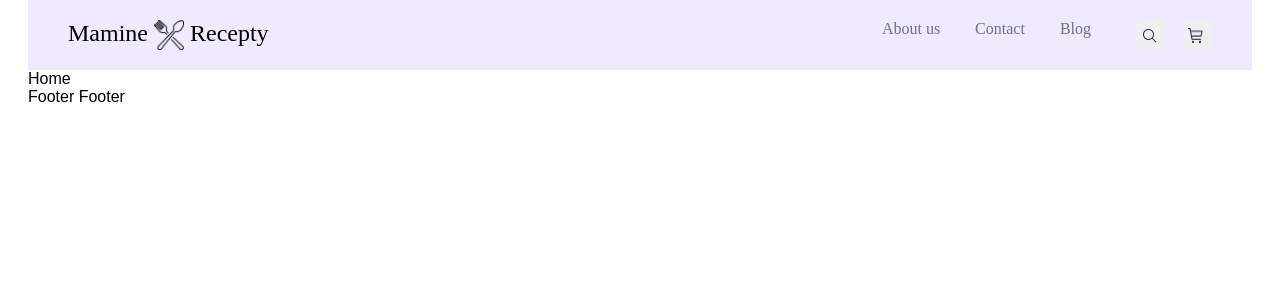
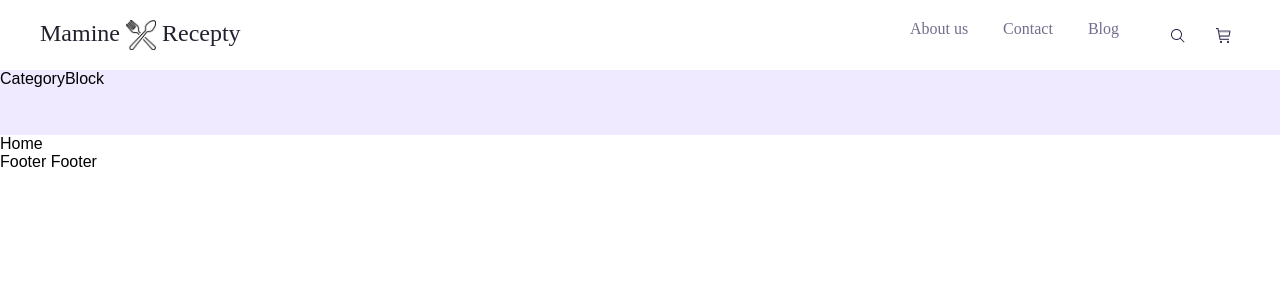
Before and after one commit to Medvedev245/eat-store, a React (Create React App) app: page / in a window 1280 px wide. Shown: the top 300 px of the page. Built offline with nearby package versions, Linux system fonts and the light colour scheme; no server answers.

Commit message:
add axios. add fech component

```diff
--- /dev/null
+++ b/src/components/CategoryBlock/CategoryBlock.jsx
@@ -0,0 +1,15 @@
+import React, { useEffect } from "react";
+import { SectionCategory } from "./CategoryBlock.styled";
+import axios from "axios";
+
+const CategoryBlock = () => {
+  useEffect(() => {
+    axios.get("https://dummyjson.com/recipes/tags").then((res) => {
+      console.log(res.data);
+    });
+  });
+
+  return <SectionCategory>CategoryBlock</SectionCategory>;
+};
+
+export default CategoryBlock;
--- /dev/null
+++ b/src/components/CategoryBlock/CategoryBlock.styled.js
@@ -0,0 +1,11 @@
+// import { Link } from "react-router-dom";
+import styled from "styled-components";
+
+export const SectionCategory = styled.section`
+  height: 65px;
+  width: 100vw;
+  background-color: #efeaff;
+
+  @media screen and (max-width: 767px) {
+  }
+`;
--- a/src/components/Header/Header.jsx
+++ b/src/components/Header/Header.jsx
@@ -34,11 +34,13 @@ const Header = () => {
   return (
     <ComponentHeader>
       <div>
-        <TitleSpan>
-          Mamine
-          <ImgLogo src={MyIcone} alt="MyIcone" />
-          Recepty
-        </TitleSpan>
+        <LinkItem to="/">
+          <TitleSpan>
+            Mamine
+            <ImgLogo src={MyIcone} alt="MyIcone" />
+            Recepty
+          </TitleSpan>
+        </LinkItem>
       </div>
       <LinksBlock>
         <NavBar isOpen={isOpen}>
--- a/src/components/Header/Header.styled.js
+++ b/src/components/Header/Header.styled.js
@@ -2,7 +2,7 @@ import { Link } from "react-router-dom";
 import styled from "styled-components";
 
 export const ComponentHeader = styled.header`
-  background-color: #efeaff;
+  /* background-color: #efeaff; */
   height: 70px;
   max-width: 1440px;
   display: flex;
@@ -15,6 +15,7 @@ export const ComponentHeader = styled.header`
 `;
 
 export const TitleSpan = styled.span`
+  color: var(--iq-header-title);
   display: flex;
   gap: 6px;
   font-family: Clash Display;
@@ -83,6 +84,7 @@ export const ImgLogo = styled.img`
 `;
 
 export const BtnBurger = styled.button`
+  background-color: white;
   width: 30px;
   height: 30px;
   cursor: pointer;
@@ -99,6 +101,7 @@ export const BtnBurger = styled.button`
 `;
 
 export const Btns = styled.button`
+  background-color: white;
   width: 30px;
   height: 30px;
   border-radius: 5px;
--- a/src/components/Layout/Layout.jsx
+++ b/src/components/Layout/Layout.jsx
@@ -4,11 +4,13 @@ import { Outlet } from "react-router-dom";
 import Header from "../Header/Header";
 import Footer from "../Footer/Footer";
 import { ComponentLayout } from "./Layout.styled";
+import CategoryBlock from "../CategoryBlock/CategoryBlock";
 
 const Layout = () => {
   return (
     <ComponentLayout>
       <Header />
+      <CategoryBlock />
       <main>
         <Suspense
           fallback={
--- a/src/components/Layout/Layout.styled.js
+++ b/src/components/Layout/Layout.styled.js
@@ -3,6 +3,6 @@ import styled from "styled-components";
 export const ComponentLayout = styled.div`
   max-width: 1440px;
   margin: 0 auto;
-  padding: 0 28px;
+  /* padding: 0 28px; */
   /* background-color: blueviolet; */
 `;
```
